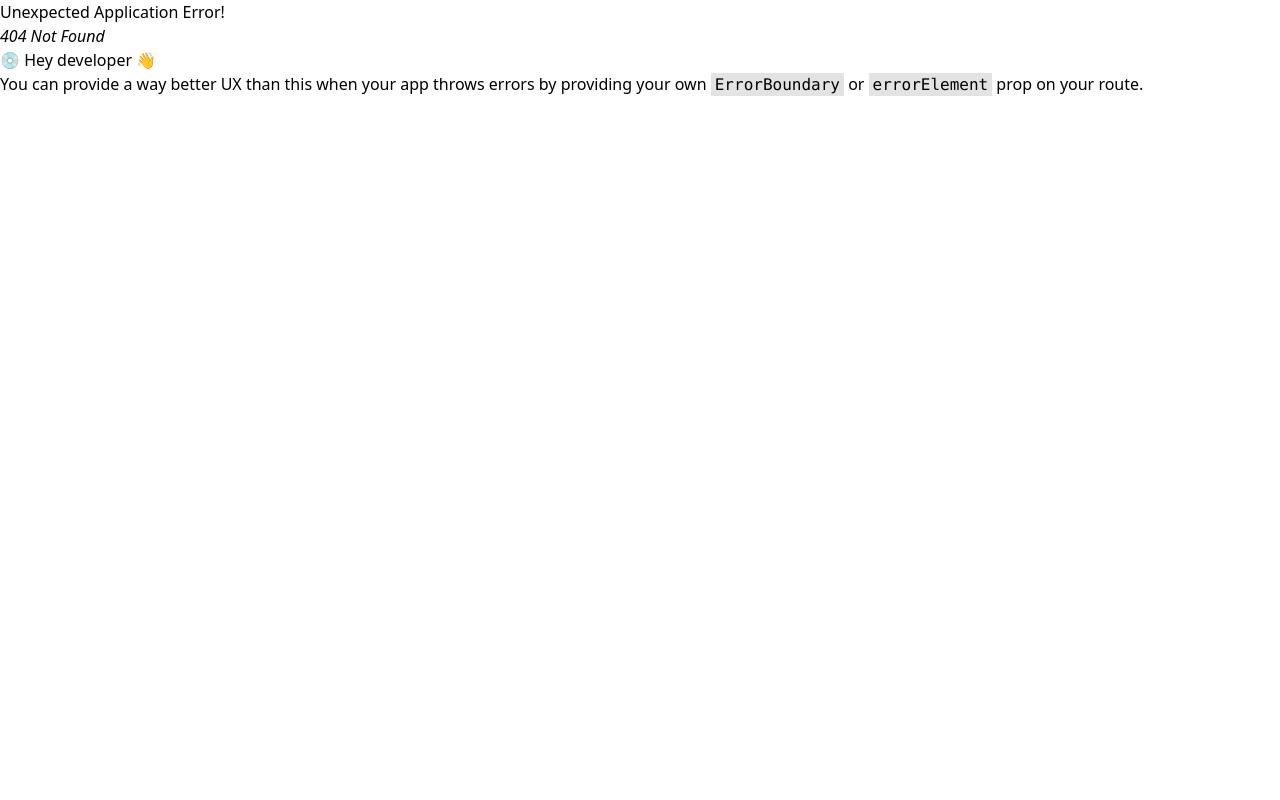
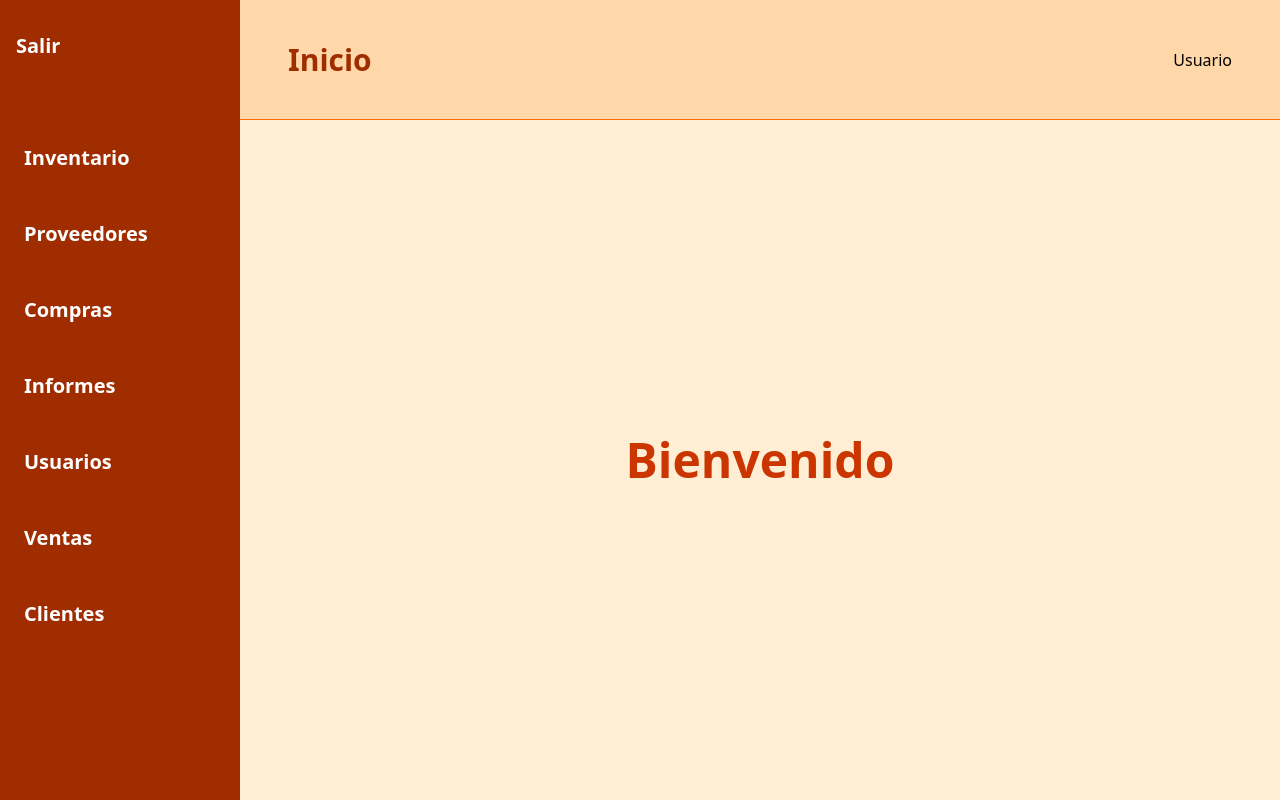
Before and after one commit to V1kt0rT2K/ProyectoIngenieria-fe, a React (Vite) app: page /inicio in a window 1280 px wide. Before the commit this address had no page. Built offline with nearby package versions, Linux system fonts and the light colour scheme.

Commit message:
home page

```diff
--- a/src/App.jsx
+++ b/src/App.jsx
@@ -10,8 +10,36 @@ const router = createBrowserRouter(
 
       <Route index element={ <IndexPage /> } />
 
-      <Route path="hello" element={ <MainLayout /> } >
-        <Route index element={ <HomePage /> } />
+      <Route path="inicio" element={ <MainLayout title="Inicio" /> } >
+        <Route index element={ <HomePage title="Inicio" /> } />
+      </Route>
+
+      <Route path="/inventario" element={ <MainLayout title="Inventario" /> } >
+        <Route index element={ <HomePage />}/>
+      </Route>
+
+      <Route path="/proveedores" element={ <MainLayout title="Proveedores" /> } >
+        <Route index element={ <HomePage />}/>
+      </Route>
+
+      <Route path="/compras" element={ <MainLayout title="Compras" /> } >
+        <Route index element={ <HomePage />}/>
+      </Route>
+
+      <Route path="/informes" element={ <MainLayout title="Informes" /> } >
+        <Route index element={ <HomePage />}/>
+      </Route>
+
+      <Route path="/usuarios" element={ <MainLayout title="Usuarios" /> } >
+        <Route index element={ <HomePage />}/>
+      </Route>
+
+      <Route path="/ventas" element={ <MainLayout title="Ventas" /> } >
+        <Route index element={ <HomePage />}/>
+      </Route>
+
+      <Route path="/clientes" element={ <MainLayout title="Clientes" /> } >
+        <Route index element={ <HomePage />}/>
       </Route>
 
     </Route>
--- a/src/components/LoginForm.jsx
+++ b/src/components/LoginForm.jsx
@@ -17,7 +17,7 @@ const LoginForm = () => {
                 return;
             }
         }
-        navigate("/hello");
+        navigate("/inicio");
     }
 
     return (
@@ -29,14 +29,14 @@ const LoginForm = () => {
                 </div>
                 <div className="flex flex-col justify-center">
                     <label className="mb-2 text-lg font-semibold">Email</label>
-                    <input name="email" className="mb-6 px-2 py-1 border-solid border-1 border-gray-400 rounded-md" placeholder="Email" type="email" />
+                    <input value="a@a.com" name="email" className="mb-6 px-2 py-1 border-solid border-1 border-gray-400 rounded-md" placeholder="Email" type="email" />
 
                     <label className="mb-2 text-lg font-semibold">Contraseña</label>
-                    <input name="pass" className="mb-6 px-2 py-1 border-1 border-gray-400 rounded-md" placeholder="Contraseña" type="password" />
+                    <input value="a" name="pass" className="mb-6 px-2 py-1 border-1 border-gray-400 rounded-md" placeholder="Contraseña" type="password" />
                 </div>
                 <div className="flex flex-col items-center">
                     { !badInput ? "" : <div className="mb-4 bg-red-500 rounded-md px-4 py-1 font-bold text-white">Por favor, rellenar todos los campos</div> }
-                    <input className="hover:cursor-pointer bg-orange-800 text-lg font-extrabold text-white py-1 px-3 rounded-lg shadow-lg" value="Inciar sesion" type="submit" />
+                    <input className="hover:cursor-pointer bg-orange-800 text-lg font-extrabold text-white py-1 px-3 rounded-lg shadow-lg" value="Iniciar sesion" type="submit" />
                 </div>
             </form>
         </>
--- a/src/components/Modal.jsx
+++ b/src/components/Modal.jsx
@@ -3,8 +3,8 @@ const Modal = ({children, onClose}) => {
         <>
             <div onClick={ onClose } className="z-10 absolute h-screen w-screen flex">
                 <div onClick={(e) => e.stopPropagation()} className="w-100 z-10 relative rounded-lg shadow-xl px-6 py-4 bg-gray-300 m-auto">
-                    <div className="flex justify-self-end">
-                        <button onClick={ onClose } className="hover:cursor-pointer font-extrabold text-white text-xl">X</button>
+                    <div className="flex flex-col items-end mb-2">
+                        <button onClick={ onClose } className="hover:cursor-pointer font-extrabold text-black text-xl">X</button>
                     </div>
                     { children }
                 </div>
--- /dev/null
+++ b/src/components/SideBar.jsx
@@ -0,0 +1,26 @@
+import { NavLink } from "react-router-dom";
+import { useNavigate } from "react-router-dom";
+
+const SideBar = () => {
+    const navigate = useNavigate();
+    const linkClass = ({ isActive }) => isActive ? "pl-6 py-3 bg-orange-900" : "pl-6 py-3 hover:bg-orange-900"
+
+    const exit = () => {
+        navigate("/");
+    }
+
+    return (
+        <nav className="space-y-6 flex flex-col h-screen w-60 bg-orange-800 text-xl font-semibold text-white pt-8">
+            <button onClick={ exit } className="hover:cursor-pointer ml-4 mb-18 self-start">Salir</button>
+            <NavLink className={ linkClass } to="/inventario">Inventario</NavLink>
+            <NavLink className={ linkClass } to="/proveedores">Proveedores</NavLink>
+            <NavLink className={ linkClass } to="/compras">Compras</NavLink>
+            <NavLink className={ linkClass } to="/informes">Informes</NavLink>
+            <NavLink className={ linkClass } to="/usuarios">Usuarios</NavLink>
+            <NavLink className={ linkClass } to="/ventas">Ventas</NavLink>
+            <NavLink className={ linkClass } to="/clientes">Clientes</NavLink>
+        </nav>
+    );
+}
+
+export default SideBar;
--- /dev/null
+++ b/src/components/TopBar.jsx
@@ -0,0 +1,12 @@
+const TopBar = ({ title }) => {
+    return (
+        <>
+            <div className="border-b-1 border-solid border-orange-500 bg-orange-200 h-30 px-12 flex items-center place-content-between">
+                <p className="text-3xl font-bold text-orange-800">{ title }</p>
+                <p>Usuario</p>
+            </div>
+        </>
+    );
+}
+
+export default TopBar;
--- a/src/layouts/MainLayout.jsx
+++ b/src/layouts/MainLayout.jsx
@@ -1,9 +1,17 @@
 import { Outlet } from "react-router-dom";
+import SideBar from "../components/SideBar";
+import TopBar from "../components/TopBar";
 
-const MainLayout = () => {
+const MainLayout = ({ title }) => {
     return (
         <>
-            <Outlet />
+            <div className="flex">
+                <SideBar />
+                <div className="flex flex-col flex-grow">
+                    <TopBar title={ title } />
+                    <Outlet />
+                </div>
+            </div>
         </>
     );
 }
--- a/src/pages/HomePage.jsx
+++ b/src/pages/HomePage.jsx
@@ -1,10 +1,9 @@
-import { Link } from "react-router-dom";
-
 const HomePage = () => {
     return (
         <>
-            <div className="bg-indigo-500 text-5xl font-extrabold text-white p-6">Hello</div>
-            <Link to="/">Back</Link>
+            <div className="flex justify-center items-center flex-grow bg-orange-100">
+                <p className="font-extrabold text-5xl text-orange-700">Bienvenido</p>
+            </div>
         </>
     );
 }
--- a/src/pages/IndexPage.jsx
+++ b/src/pages/IndexPage.jsx
@@ -13,7 +13,7 @@ const IndexPage = () => {
             { showModal ? <Modal children={ showModal } onClose={ () => setShowModal(null) } /> : ""  }
 
             <div className={`bg-gray-200 h-screen ${ showModal ? "blur-xs" : ""}`}>
-                <div className="pt-12 pb-12 mb-12 bg-gradient-to-b from-orange-900 to-gray-200">
+                <div className="pt-6 pb-12 mb-12 bg-gradient-to-b from-orange-900 to-gray-200">
                     <img src={ logo } className="ml-16 w-25" />
                 </div>
                 <div className="flex">
```
